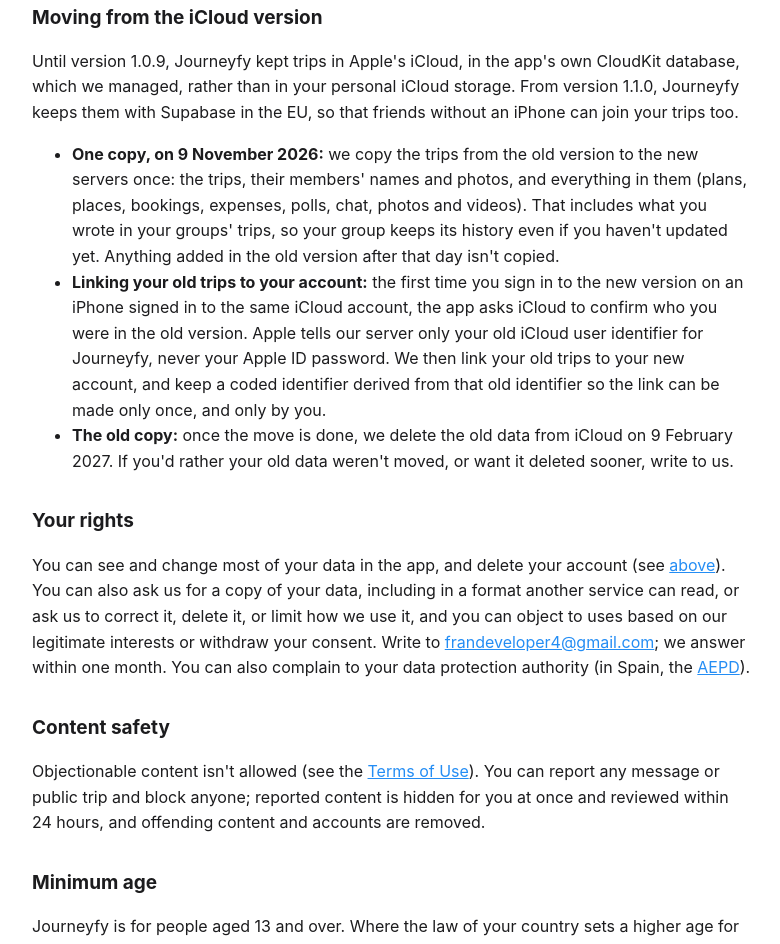
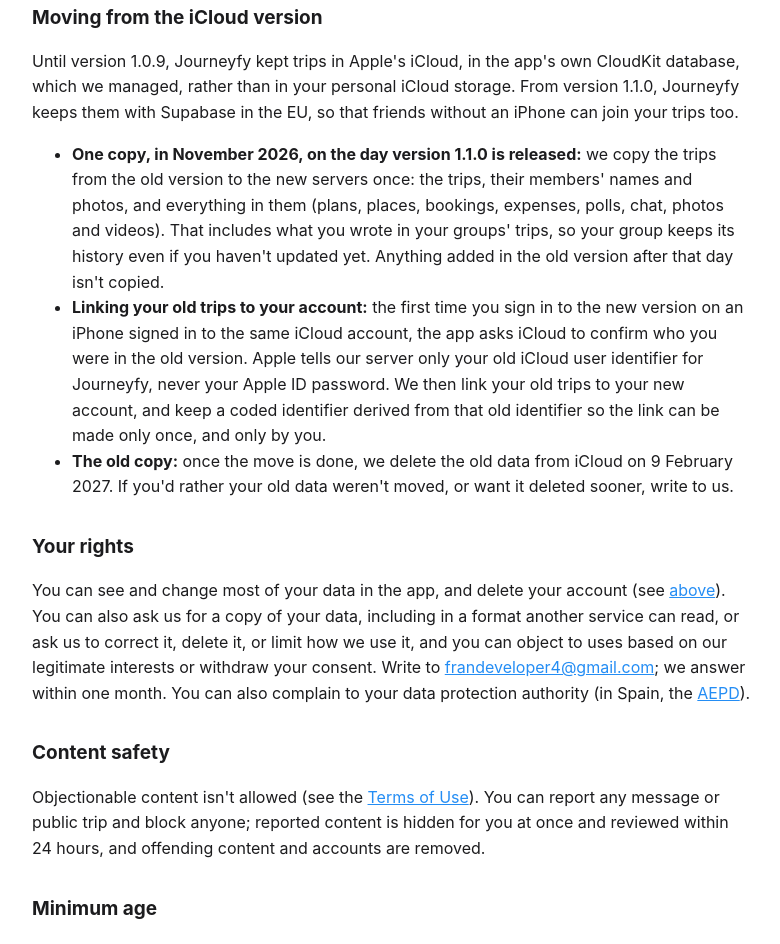
Before and after one commit to FranDesarrolladorWeb/journeyfy-links, a plain HTML site: page privacy/index.html in a window 1280 px wide. Shown: the part 6034-6978 px from the top of the page, without its empty margins (248-1028 px from the left). Drawn offline with Linux system fonts and the light colour scheme.

Commit message:
Privacy policy: the copy runs the day 1.1.0 is released, in November 2026

```diff
--- a/privacy/index.html
+++ b/privacy/index.html
@@ -250,7 +250,7 @@
   managed, rather than in your personal iCloud storage. From version 1.1.0, Journeyfy keeps them with Supabase in
   the EU, so that friends without an iPhone can join your trips too.</p>
   <ul>
-    <li><strong>One copy, on 9 November 2026:</strong> we copy the trips from the old version to the new servers once:
+    <li><strong>One copy, in November 2026, on the day version 1.1.0 is released:</strong> we copy the trips from the old version to the new servers once:
       the trips, their members' names and photos, and everything in them (plans, places, bookings, expenses,
       polls, chat, photos and videos). That includes what you wrote in your groups' trips, so your
       group keeps its history even if you haven't updated yet. Anything added in the old version after that day
```
